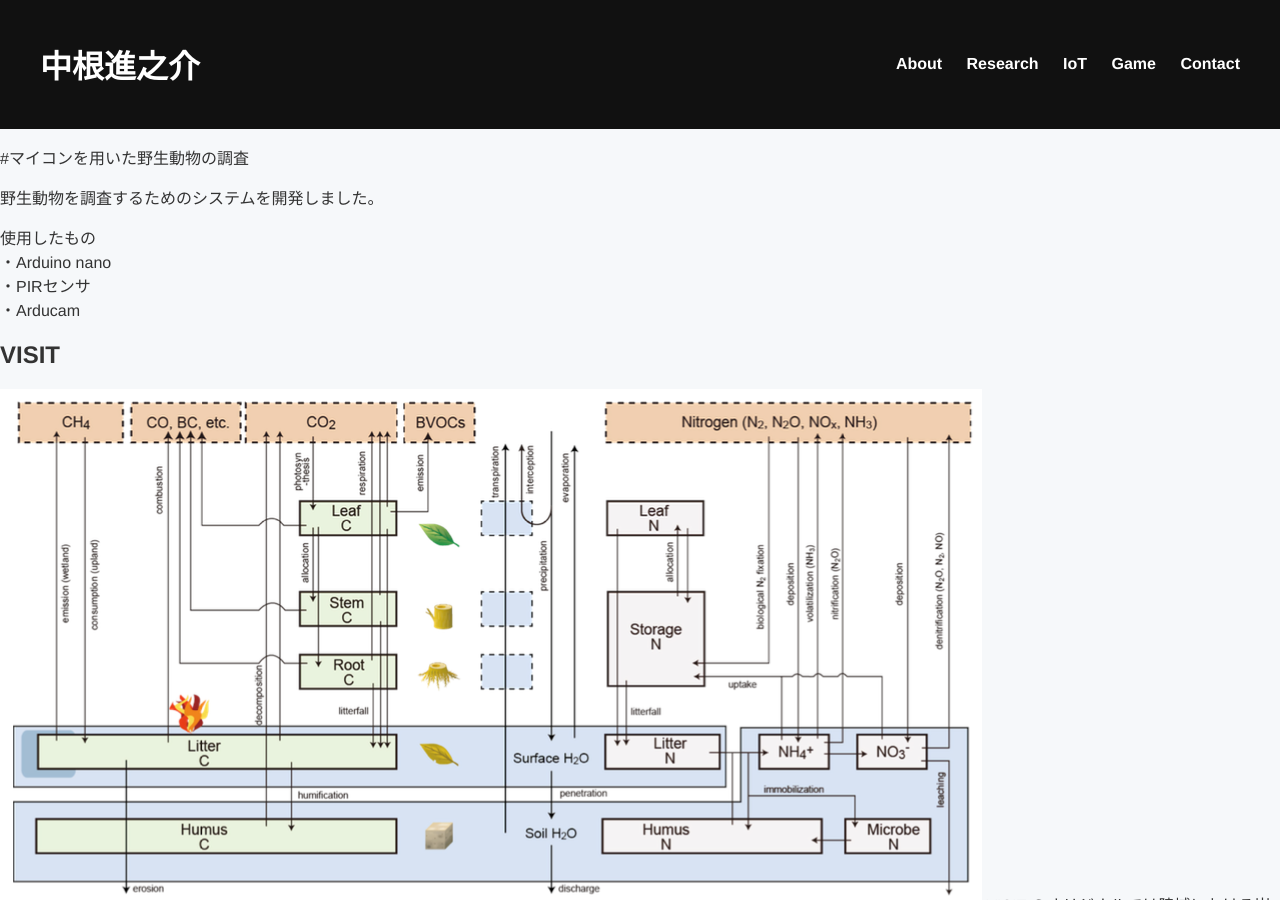
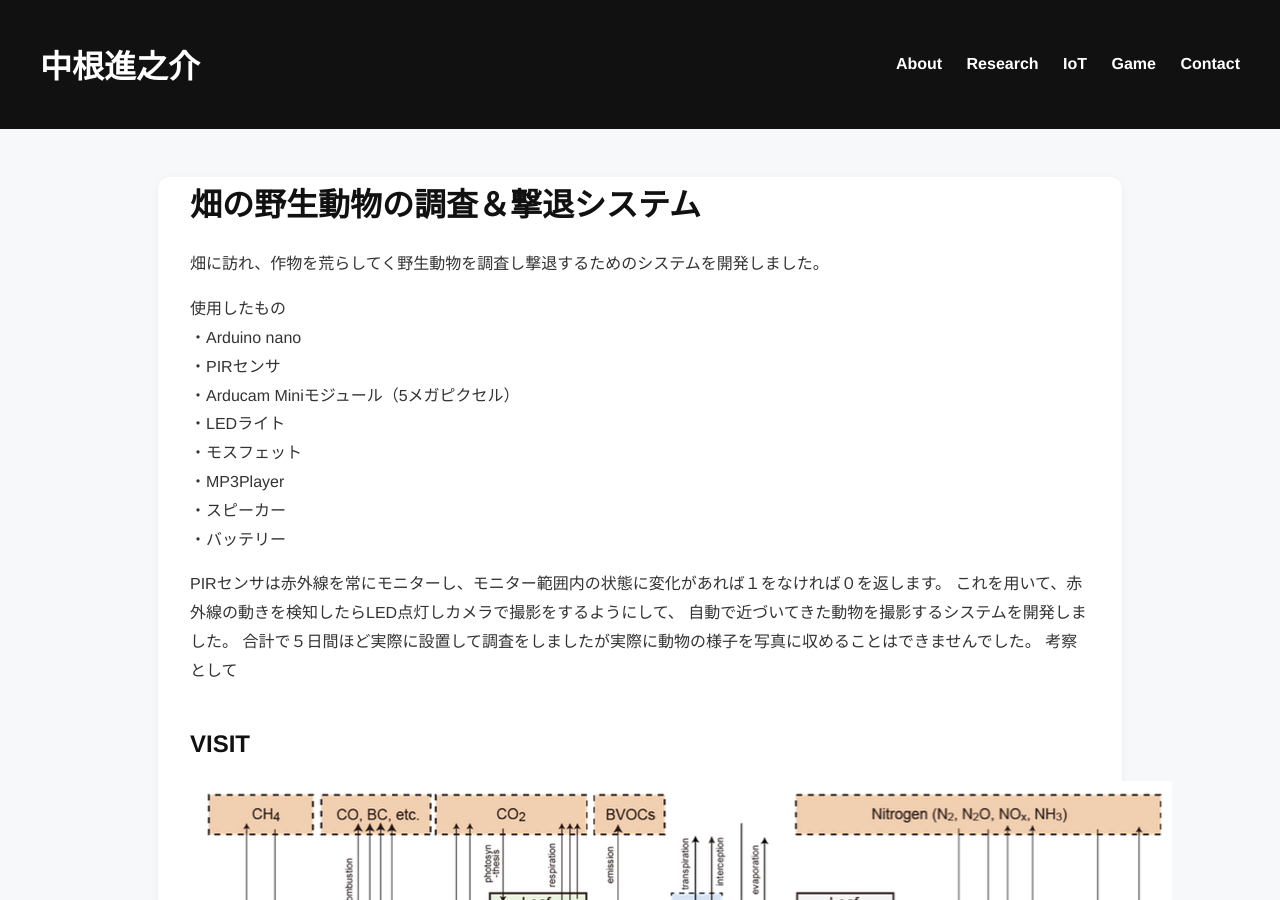
Before and after one commit to shin-nakane/shin.nakane.achive, a Jekyll site: the page built from projects/animal-iot.md, in a window 1280 px wide and 900 px high. Built offline with Jekyll 4.4.1, drawn with Linux system fonts in a browser that asks for light colours.

Commit message:
add somesing

```diff
--- a/_layouts/default.html
+++ b/_layouts/default.html
@@ -20,9 +20,10 @@
     </nav>
   </header>
 
-  <main>
-    {{ content }}
-  </main>
+  <main class="content">
+  {{ content }}
+　</main>
+
 
   <footer>
     <p>© 2025 Shinnosuke Nakane</p>
--- a/projects/animal-iot.md
+++ b/projects/animal-iot.md
@@ -4,14 +4,26 @@ title: 野生動物調査システム | 中根進之介
 permalink: /projects/animal-iot/
 ---
 
-#マイコンを用いた野生動物の調査
+# 畑の野生動物の調査＆撃退システム
 
-野生動物を調査するためのシステムを開発しました。
+畑に訪れ、作物を荒らしてく野生動物を調査し撃退するためのシステムを開発しました。
+
 
 使用したもの<br>
 ・Arduino nano<br>
 ・PIRセンサ<br>
-・Arducam
+・Arducam Miniモジュール（5メガピクセル）<br>
+・LEDライト<br>
+・モスフェット<br>
+・MP3Player<br>
+・スピーカー<br>
+・バッテリー<br>
+
+PIRセンサは赤外線を常にモニターし、モニター範囲内の状態に変化があれば１をなければ０を返します。
+これを用いて、赤外線の動きを検知したらLED点灯しカメラで撮影をするようにして、
+自動で近づいてきた動物を撮影するシステムを開発しました。
+合計で５日間ほど実際に設置して調査をしましたが実際に動物の様子を写真に収めることはできませんでした。
+考察として
 
 
 ## VISIT
```
